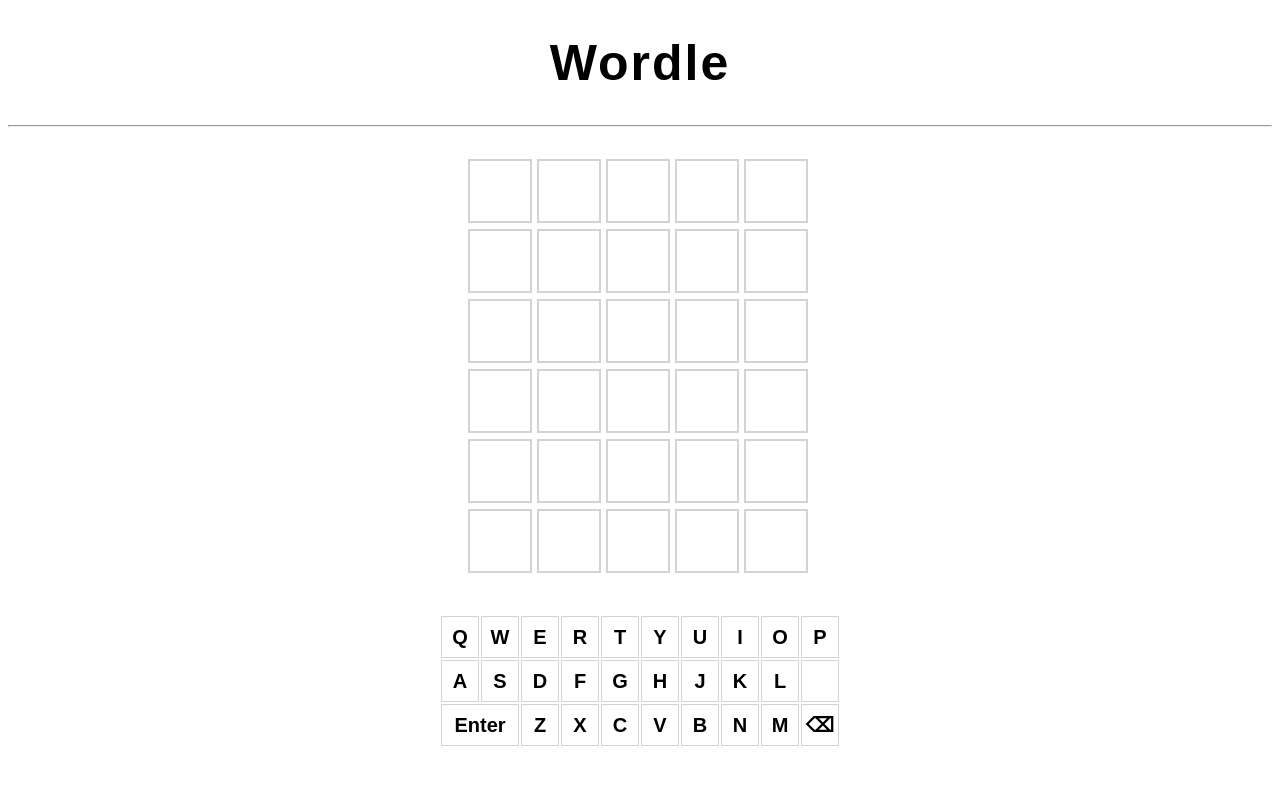
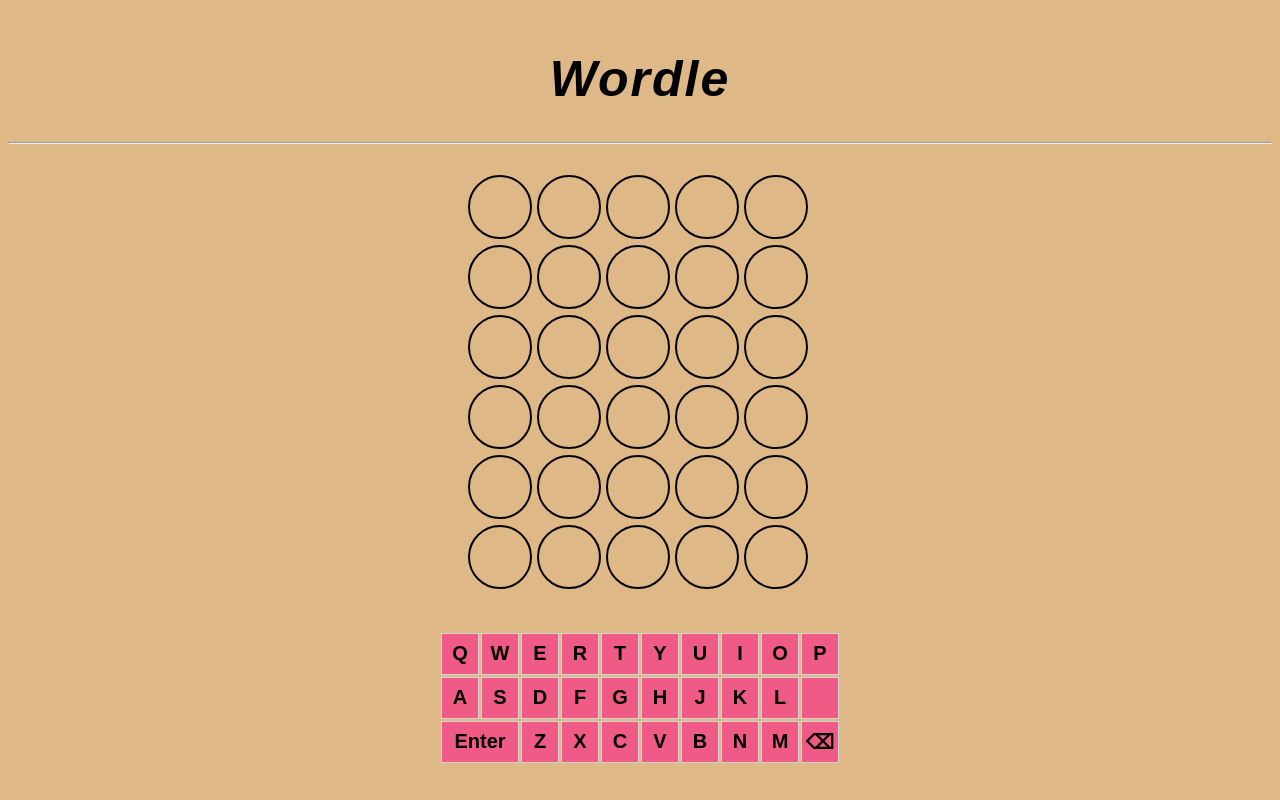
Before and after one commit to Naidugogineni/Naidugogineni.github.io, a plain HTML site: page Wordle/word.html in a window 1280 px wide. Drawn offline with Linux system fonts and the light colour scheme.

Commit message:
Update word.css

```diff
--- a/Wordle/word.css
+++ b/Wordle/word.css
@@ -1,13 +1,16 @@
 body {
     font-family: Arial, Helvetica, sans-serif;
     text-align: center;
+    background-color: burlywood;
 }
 
 
 #title {
     font-size: 50px;
+    font-style:italic;
     font-weight: bolder;
     letter-spacing: 2px;
+    margin-top: 50px;
 }
 
 #board {
@@ -21,10 +24,11 @@ body {
 
 .tile {
     /* Box */
-    border: 2px solid lightgray;
+    border: 2px solid black;
     width: 60px;
     height: 60px;
     margin: 2.5px;
+    border-radius:75%;
 
     /* Text */
     color: black;
@@ -67,6 +71,7 @@ body {
     height: 40px;
     margin: 1px;
     border: 1px solid lightgray;
+    background-color:rgb(239, 90, 135);
 
     /* Text */
     font-size: 20px;
@@ -81,6 +86,7 @@ body {
     height: 40px;
     margin: 1px;
     border: 1px solid lightgray;
+    background-color:rgb(239, 90, 135);
 
     /* Text */
     font-size: 20px;
```
